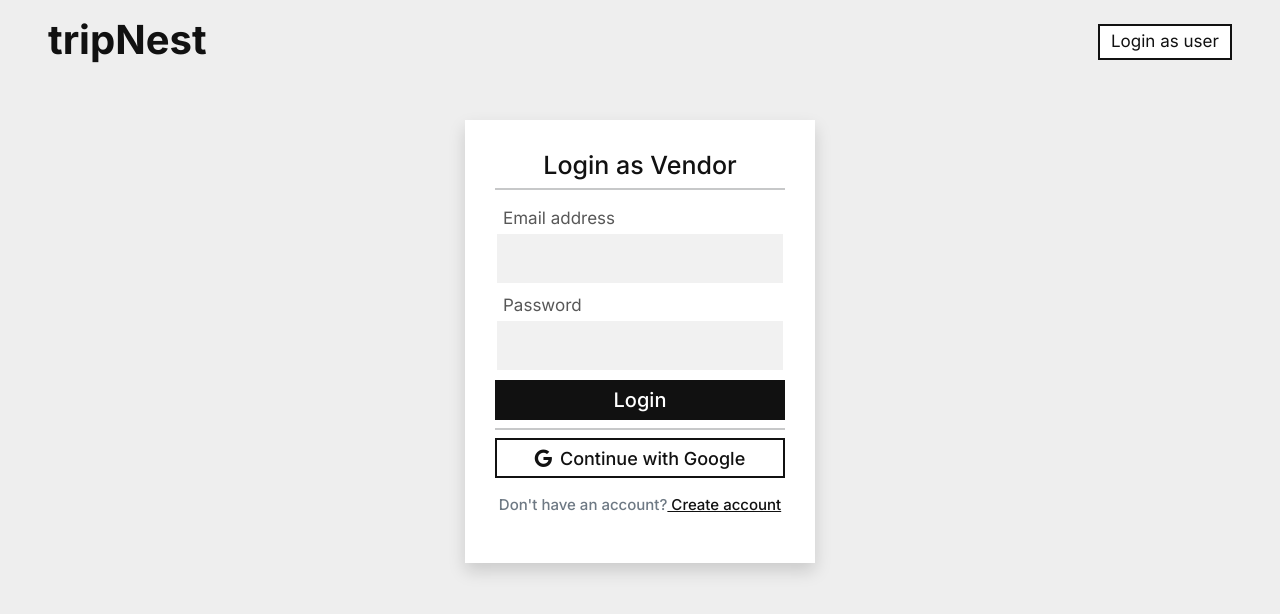
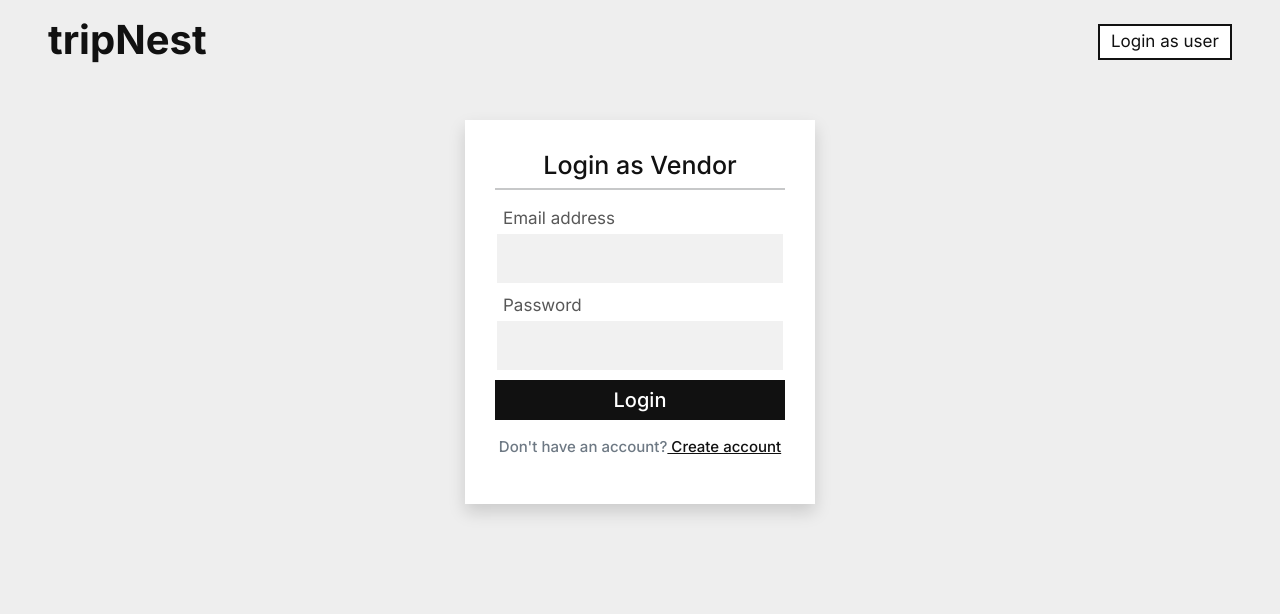
Before and after one commit to Munavercv/Trip-Nest-web-Client, a React (Create React App) app: page /vendor/auth/login in a window 1280 px wide. Shown: the top 614 px of the page. Built offline with nearby package versions, Linux system fonts and the light colour scheme.

Commit message:
google authentication

```diff
--- a/src/components/Common/Buttons/ButtonFull.js
+++ b/src/components/Common/Buttons/ButtonFull.js
@@ -1,12 +1,13 @@
 import React from 'react'
 import styles from './Buttons.module.css'
 
-export const ButtonFull = ({ type, text, bsClasses, loading }) => {
+export const ButtonFull = ({ type, text, bsClasses, loading, onClick }) => {
     return (
         <button
             type={type}
             className={`${styles.ButtonFull} ${bsClasses}`}
             disabled={loading}
+            onClick={onClick}
         >
             {loading ? (
                 <span className="spinner-border spinner-border-sm" role="status" aria-hidden="true"></span>
@@ -17,8 +18,8 @@ export const ButtonFull = ({ type, text, bsClasses, loading }) => {
     );
 }
 
-export const ButtonFullOutline = ({ type, text }) => {
+export const ButtonFullOutline = ({ type, text, onClick }) => {
     return (
-        <button type={type} className={styles.ButtonFullOutline} > {text} </button>
+        <button onClick={onClick} type={type} className={styles.ButtonFullOutline} > {text} </button>
     )
 }
--- a/src/components/Common/LoginForm/LoginForm.js
+++ b/src/components/Common/LoginForm/LoginForm.js
@@ -1,4 +1,4 @@
-import React, { useState } from 'react'
+import React, { useEffect, useState } from 'react'
 import styles from './LoginForm.module.css'
 import Logo from '../Logo/Logo'
 import axios from 'axios'
@@ -42,9 +42,9 @@ const LoginForm = ({ title, role }) => {
       const { token } = response.data;
       dispatch(loginSuccess({ token }));
 
-      if(role === 'user') navigate('/');
-      if(role === 'vendor') navigate('/vendor/home');
-      if(role === 'admin') navigate('/admin/home');
+      if (role === 'user') navigate('/');
+      if (role === 'vendor') navigate('/vendor/home');
+      if (role === 'admin') navigate('/admin/home');
 
     } catch (error) {
       console.error(error)
@@ -52,7 +52,28 @@ const LoginForm = ({ title, role }) => {
       setLoading(false)
     }
 
+
   }
+
+  const handleGoogleLogin = async () => {
+    setError('')
+    try {
+      window.location.href = 'http://localhost:5000/api/auth/google-auth';
+
+    } catch (error) {
+      console.error('failed to login with google', error);
+      setError('failed to login with google')
+    }
+  }
+
+  useEffect(() => {
+    const query = new URLSearchParams(window.location.search);
+    const token = query.get('token');
+    if (token) {
+      dispatch(loginSuccess({ token }));
+      navigate('/');
+    }
+  }, [dispatch, navigate]);
 
   return (
     <section className={`${styles.loginSec} container-fluid px-md-5 px-2 py-3`}>
@@ -115,26 +136,31 @@ const LoginForm = ({ title, role }) => {
           </div>
         </form>
 
-        {role !== 'admin' ? <>
-          <hr className='my-2 border-2' />
+        {role === 'user' ?
+          <>
+            <hr className='my-2 border-2' />
 
-          <div className='mb-3'>
-            <ButtonFullOutline type='button' text={<>
-              <i className="fab fa-google me-2"></i>
-              Continue with Google
-            </>} />
-          </div>
+            <div>
+              <ButtonFullOutline type='button' onClick={handleGoogleLogin} text={<>
+                <i className="fab fa-google me-2"></i>
+                Continue with Google
+              </>} />
+            </div>
+          </>
+          :
+          null
+        }
 
+        {role !== 'admin' ?
           <p
-            className='text-center fw-medium'
+            className='text-center fw-medium mt-3'
             style={{ fontSize: '15px', color: 'var(--text-grey)' }}
           >Don't have an account?
             <Link
               to='/auth/signup'
               style={{ color: 'var(--primary-color)' }}
             > Create account</Link>
-          </p>
-        </> : null
+          </p> : null
         }
       </div>
 
--- a/src/components/Common/Loginsuccess.js
+++ b/src/components/Common/Loginsuccess.js
@@ -1,15 +1,33 @@
-import React from 'react'
-import { useSelector } from 'react-redux'
+import React, { useEffect } from 'react';
+import { useSelector } from 'react-redux';
+import { useNavigate } from 'react-router-dom';
 
 const LoginSuccess = () => {
-    const { user, userRole } = useSelector((state) => state.auth)
-    console.log(userRole)
+    const { user, userRole } = useSelector((state) => state.auth);
+    const navigate = useNavigate();
+
+    useEffect(() => {
+        if (!user) {
+            console.log('No user found, redirecting to login.');
+            navigate('/auth/login');
+        } else {
+            console.log('User role:', userRole);
+        }
+    }, [user, userRole, navigate]);
+
+    if (!user) {
+        return (
+            <div>
+                <h1>User not found. Redirecting...</h1>
+            </div>
+        );
+    }
 
     return (
         <div>
-            <h1>{user ? userRole : 'user not found'}</h1>
+            <h1>Welcome, {userRole}!</h1>
         </div>
-    )
-}
+    );
+};
 
-export default LoginSuccess
+export default LoginSuccess;
--- a/src/components/User/Signup/Signup.js
+++ b/src/components/User/Signup/Signup.js
@@ -85,6 +85,17 @@ const Signup = () => {
       console.error(error)
       setError(error.response?.data?.message || "An error occured");
       setLoading(false)
+    }
+  }
+
+  const handleGoogleLogin = async () => {
+    setError('')
+    try {
+      window.location.href = 'http://localhost:5000/api/auth/google-auth';
+
+    } catch (error) {
+      console.error('failed to login with google', error);
+      setError('failed to login with google');
     }
   }
 
@@ -186,10 +197,12 @@ const Signup = () => {
         <hr className='my-2 border-2' />
 
         <div className='mb-3'>
-          <ButtonFullOutline type='button' text={<>
-            <i className="fab fa-google me-2"></i>
-            Signup with Google
-          </>} />
+          <ButtonFullOutline type='button'
+            onClick={handleGoogleLogin}
+            text={<>
+              <i className="fab fa-google me-2"></i>
+              Signup with Google
+            </>} />
         </div>
 
         <p
--- a/src/redux/slices/authSlice.js
+++ b/src/redux/slices/authSlice.js
@@ -33,6 +33,7 @@ const authSlice = createSlice({
             state.token = action.payload.token;
             state.user = decodeToken(action.payload.token);
             state.userRole = decodeToken.role;
+            console.log(decodeToken)
             state.loggedIn = true;
             localStorage.setItem('token', action.payload.token);
         },
```
